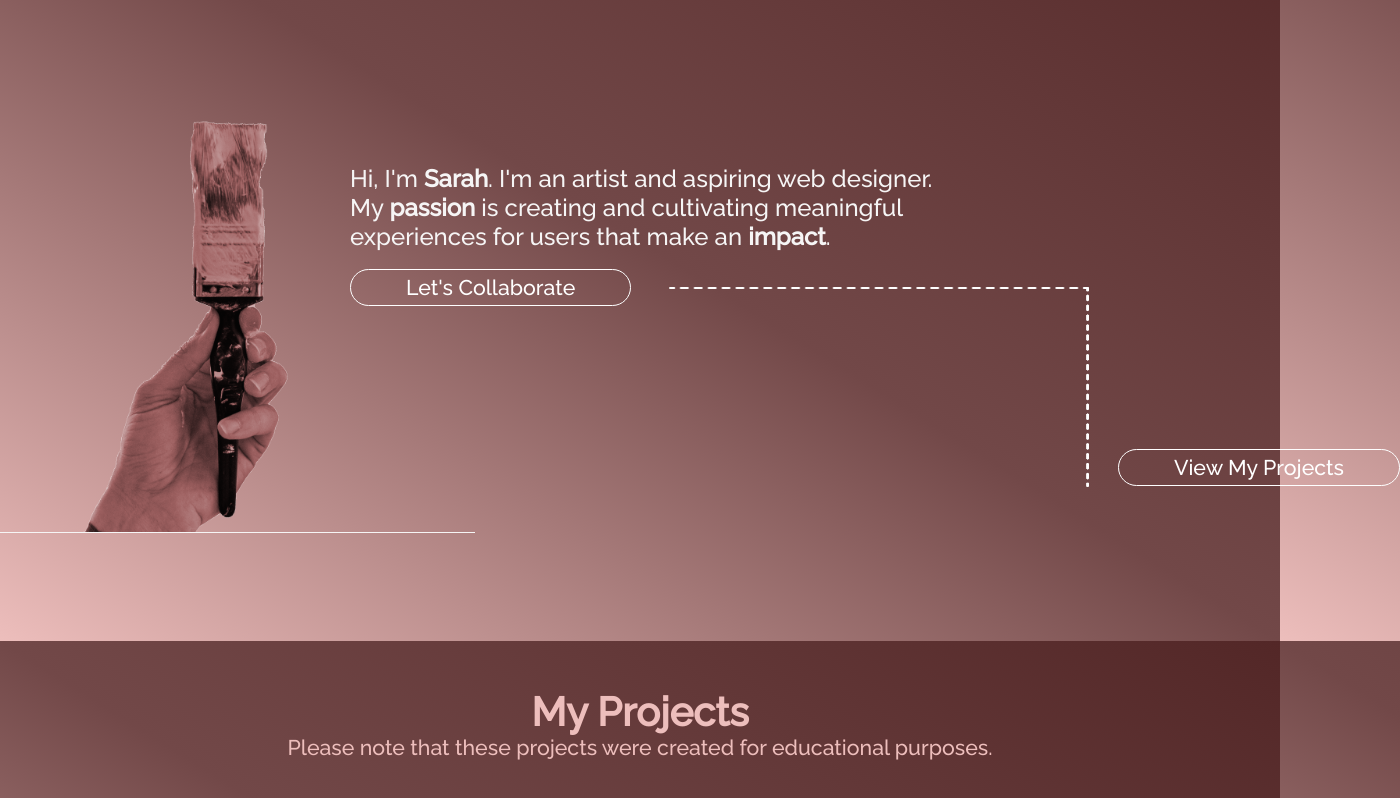
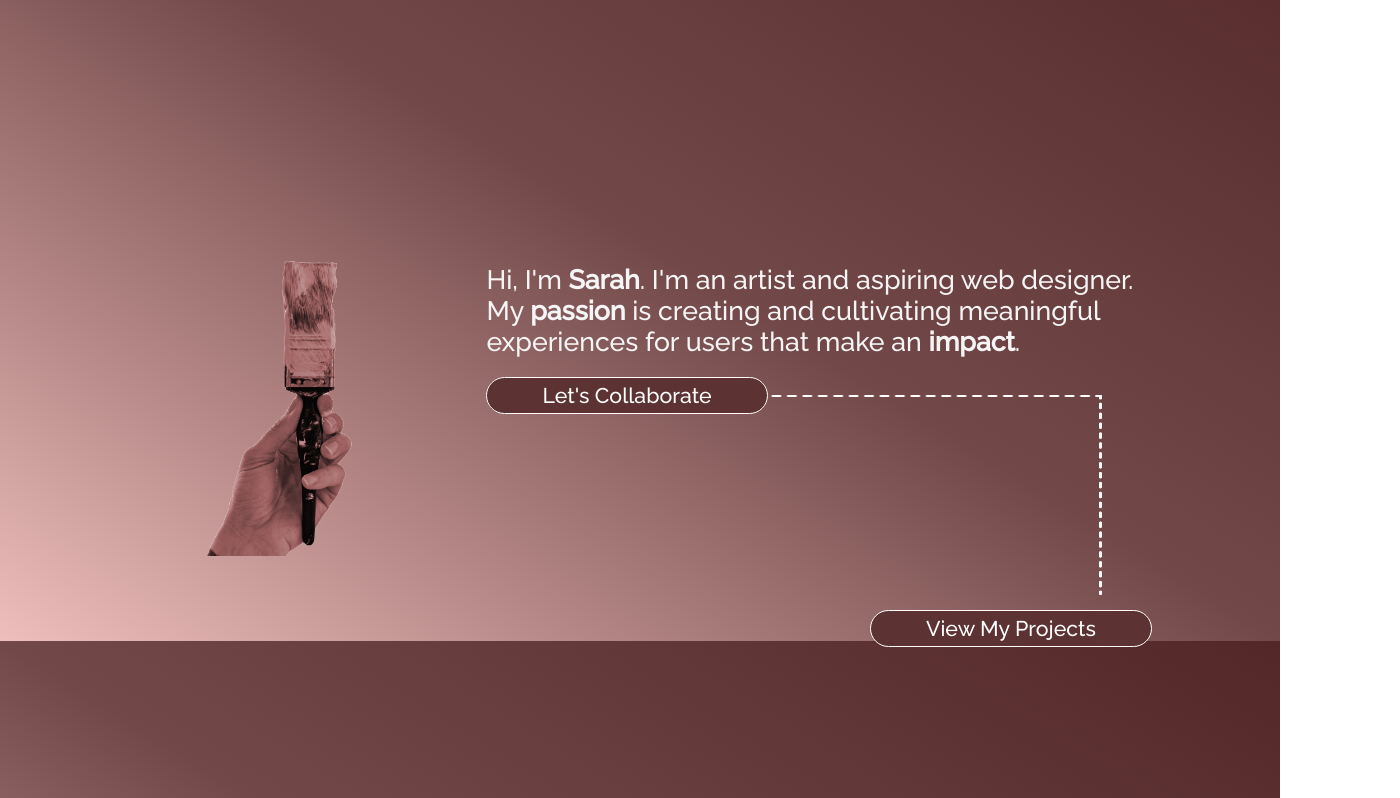
Before and after one commit to sarahfalter/portfolio, a plain HTML site: page index.html in a window 1280 px wide. Shown: the part 159-957 px from the top of the page, 1400 px wide, since content can reach past the window. Drawn offline with nearby package versions, Linux system fonts and the light colour scheme.

Commit message:
adjusted landing page scale

```diff
--- a/css/style.css
+++ b/css/style.css
@@ -9,7 +9,6 @@ body {
   background-attachment: fixed;
   font: 16pt "Raleway", sans-serif;
   color: #f6f5f5;
-  max-width: 2560px;
 }
 
 body p::selection {
@@ -65,35 +64,36 @@ top section
 ==========================*/
 
 .top-section {
-  margin-top: -150px;
+  margin: 0 auto;
   max-width: 80%;
-  padding: 20px;
-  min-height: 90vh;
-  padding: 50px;
+  min-height: 80vh;
+  padding: 100px 0;
 }
 
 .top-section p {
-  font-size: 18pt;
+  font-size: 20pt;
   font-weight: lighter;
-  max-width: 600px;
-  margin-left: 120px;
   margin-bottom: 21px;
 }
 
 .topstyle {
-  margin-top: 300px;
-  margin-left: 180px;
-  max-width: 750px;
+  max-width: 65%;
+  margin: 200px auto;
+  display: inline-block;
 }
 
 img.line {
-  margin-left: 439px;
+  margin-left: 150px;
   margin-top: -35px;
+  width: 70%;
 }
 
 img.brush {
-    margin: -1000px 0 0 -75px;
-    border-bottom: 1px solid;
+    position: relative;
+    top: 168px;
+    /* left: -15%; */
+    float: left;
+    max-width: 35%;
 }
 a.button-collab,
 a.button-projects {
@@ -103,15 +103,18 @@ a.button-projects {
     border: 1px white solid;
     border-radius: 30px;
     padding: 5px 55px;
+    background: #5d3232;
+    position: relative;
 }
 
 a.button-projects {
   float: right;
   position: relative;
   z-index: 3;
-  margin-right: -450px;
-  margin-top: -43px;
+  /* margin-right: -450px; */
+  margin-top: 10px;
 }
+
 
 a.button-collab:hover {
   background: white;
@@ -275,7 +278,7 @@ My Services Section
   min-height: 100vh;
   max-width: 700px;
   margin: 0 auto;
-  text-aign: center;
+  text-align: center;
 }
 
 .services-section h1 {
```
